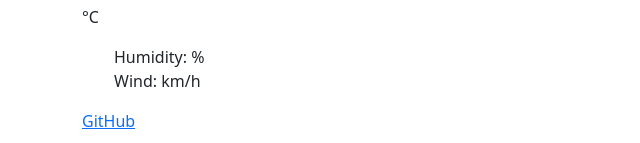
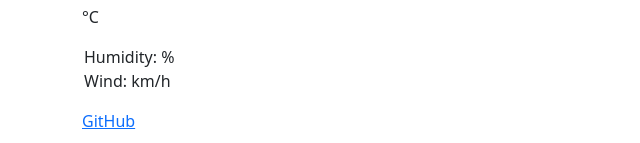
Before and after one commit to m9kasraee/final_project, a plain HTML site: page git/index.html in a window 1280 px wide. Shown: the part 169-312 px from the top of the page, without its empty margins (0-640 px from the left). Drawn offline with nearby package versions, Linux system fonts and the light colour scheme; no server answers.

Commit message:
editted2

```diff
--- a/git/style.css
+++ b/git/style.css
@@ -22,4 +22,6 @@ h3 {
 }
 li {
   list-style: none;
+  position: relative;
+  left: -30px;
 }
```
